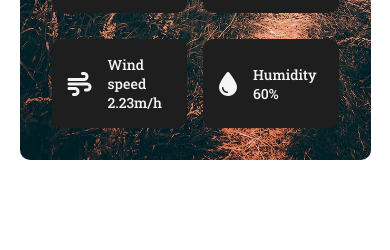
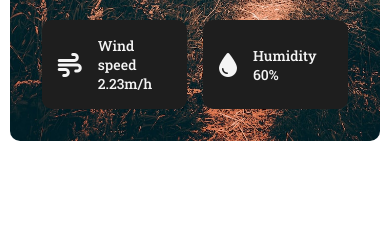
Before and after one commit to Jithin7777/WeatherApp1, a plain HTML site: page index.html in a window 390 px wide. Shown: the part 594-844 px from the top of the page. Drawn offline with Linux system fonts and the light colour scheme; a web font is replaced by a local one.

Commit message:
weather.css

```diff
--- a/weather.css
+++ b/weather.css
@@ -105,7 +105,7 @@ border-radius: 30px;
 
 @media(max-width:936px){
     .container{
-        width:90%
+        width:95%
     }
 }
 
```
